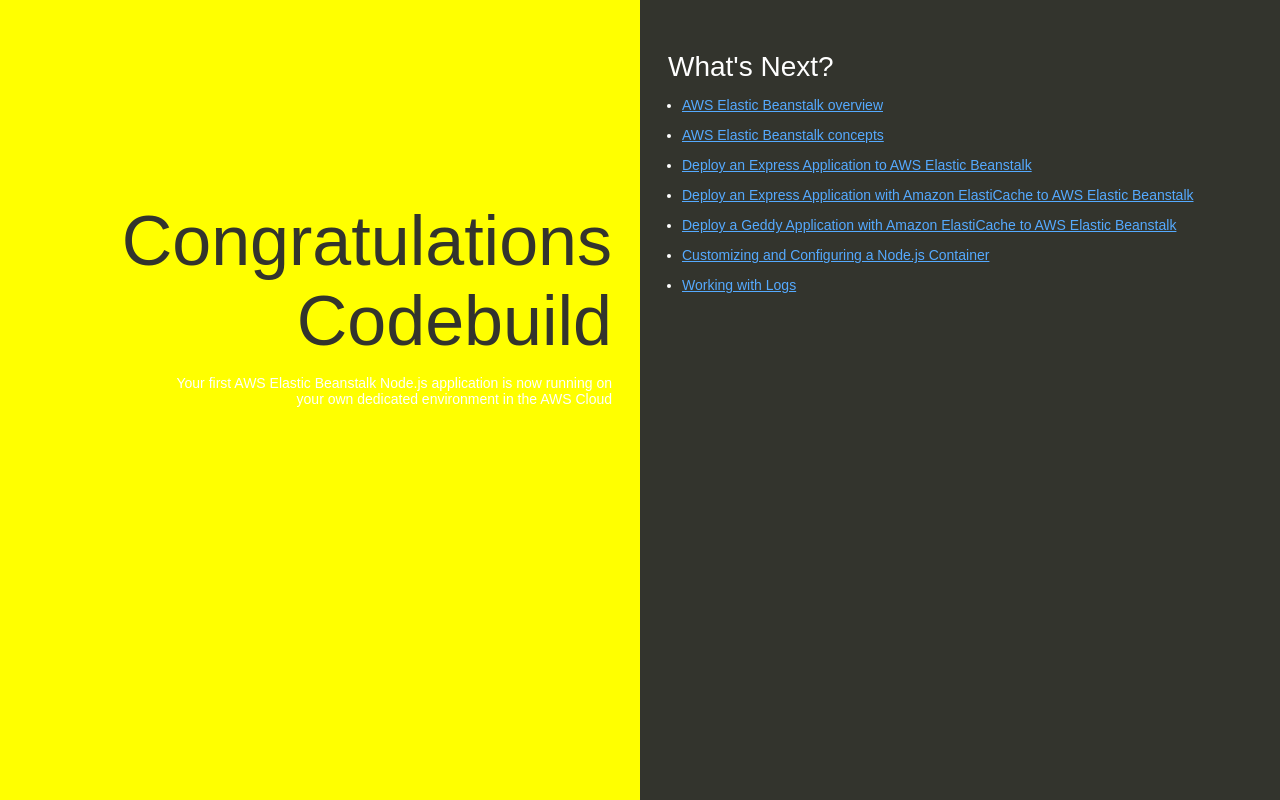
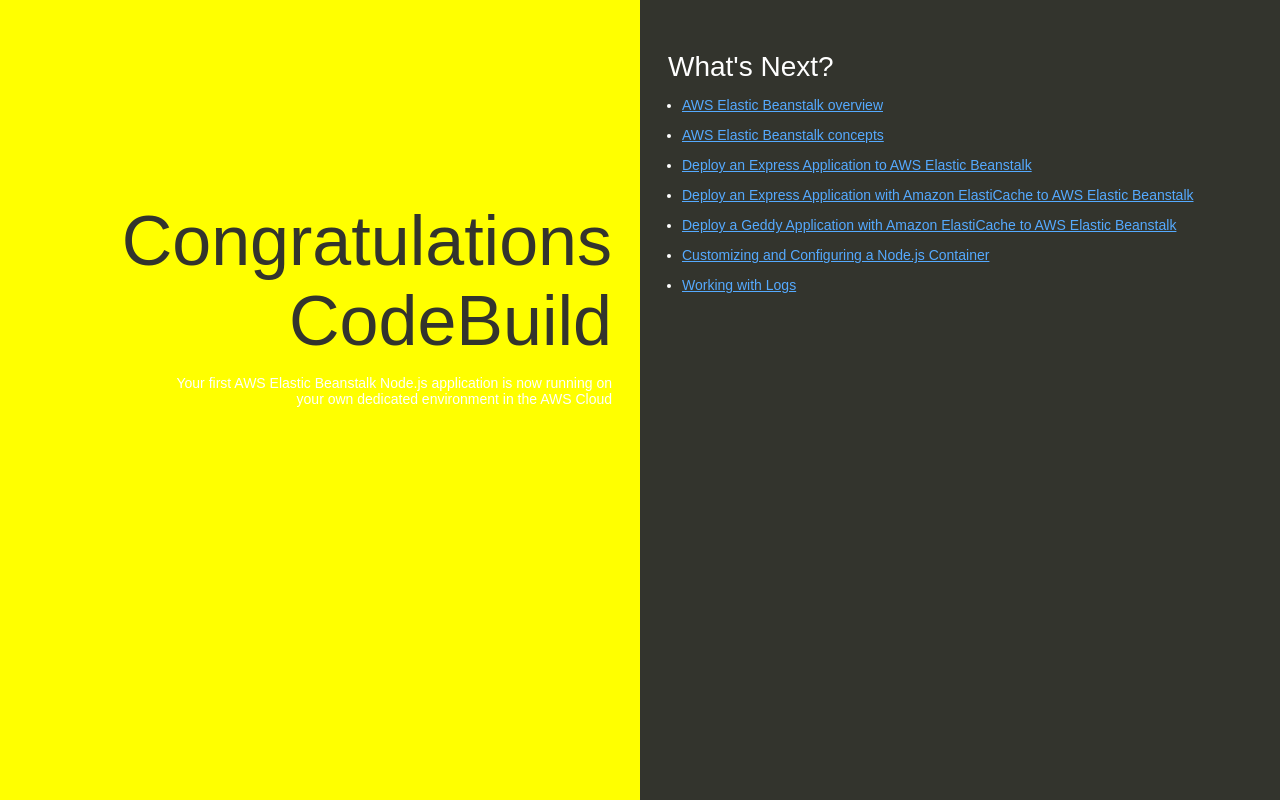
Before and after one commit to nasimahamed2102024-png/my-nodejs-app, a website: page index.html in a window 1280 px wide. Drawn offline with Linux system fonts and the light colour scheme.

Commit message:
Update index.html

```diff
--- a/index.html
+++ b/index.html
@@ -74,7 +74,7 @@
   </head>
   <body>
     <div class="textColumn">
-      <h1>Congratulations Codebuild</h1>
+      <h1>Congratulations CodeBuild</h1>
       <p>Your first AWS Elastic Beanstalk Node.js application is now running on your own dedicated environment in the AWS Cloud</p>
     </div>
     <div class="linksColumn">
```
